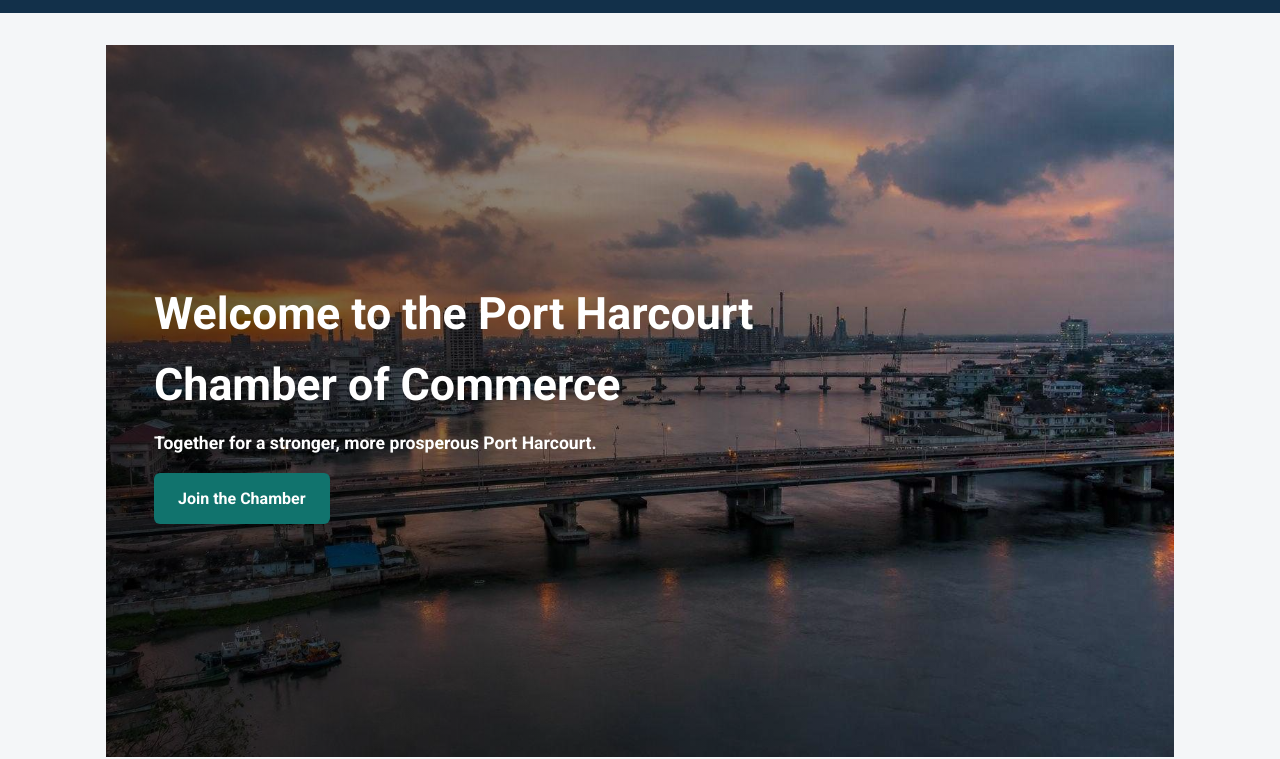
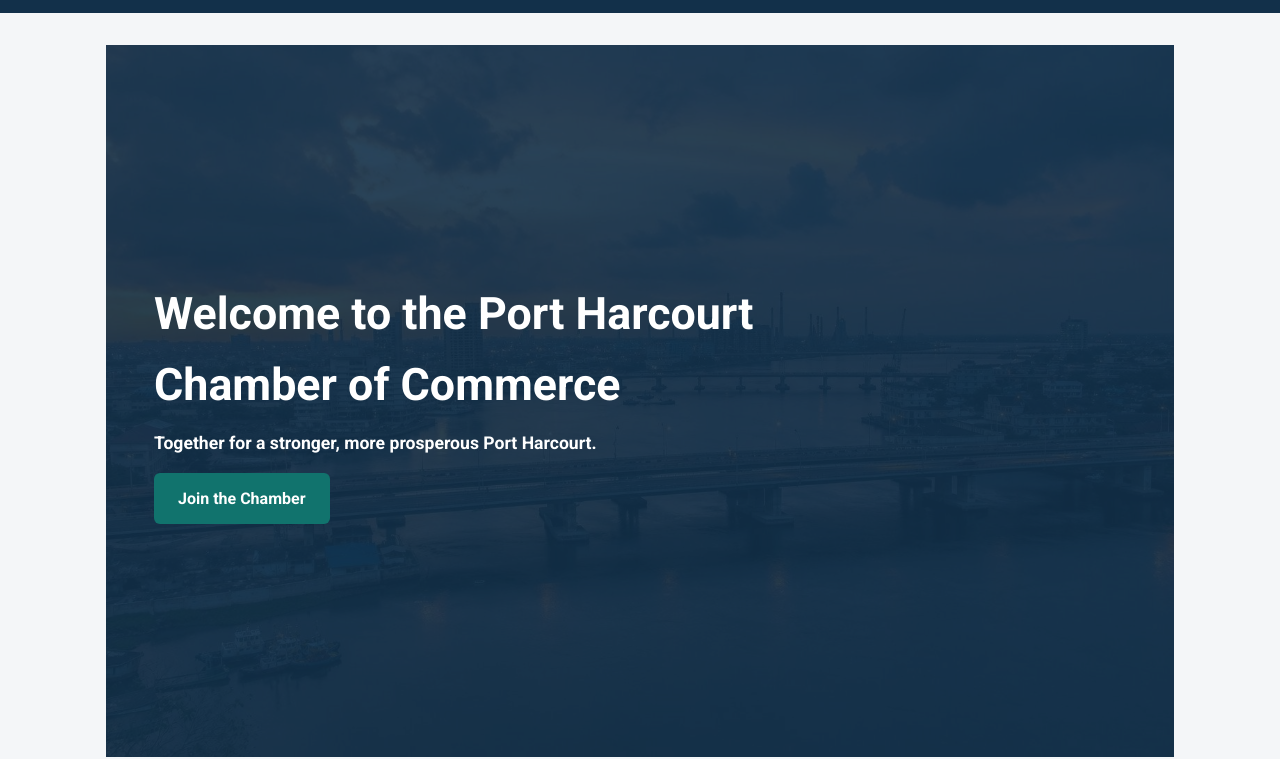
Before and after one commit to MfonobongEkong26/wdd231, a plain HTML site: page chamber/index.html in a window 1280 px wide. Shown: the part 69-828 px from the top of the page. Drawn offline with Linux system fonts and the light colour scheme; no server answers.

Commit message:
Improve hero text contrast

```diff
--- a/chamber/styles/small.css
+++ b/chamber/styles/small.css
@@ -293,12 +293,8 @@ button:focus-visible {
     justify-content: center;
     align-items: flex-start;
     padding: 1.5rem;
-    color: white;
-    background: linear-gradient(
-        90deg,
-        rgb(0 0 0 / 65%),
-        rgb(0 0 0 / 10%)
-    );
+    color: #ffffff;
+    background: rgb(18 48 74 / 90%);
 }
 
 .hero-content h1 {
```
